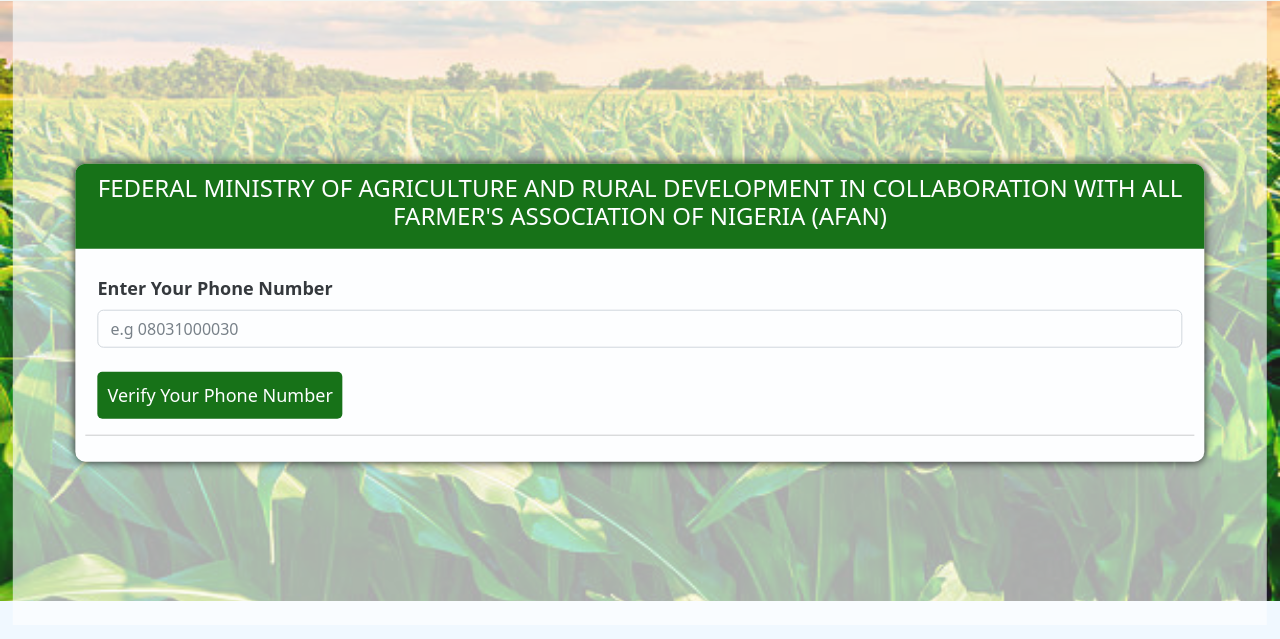
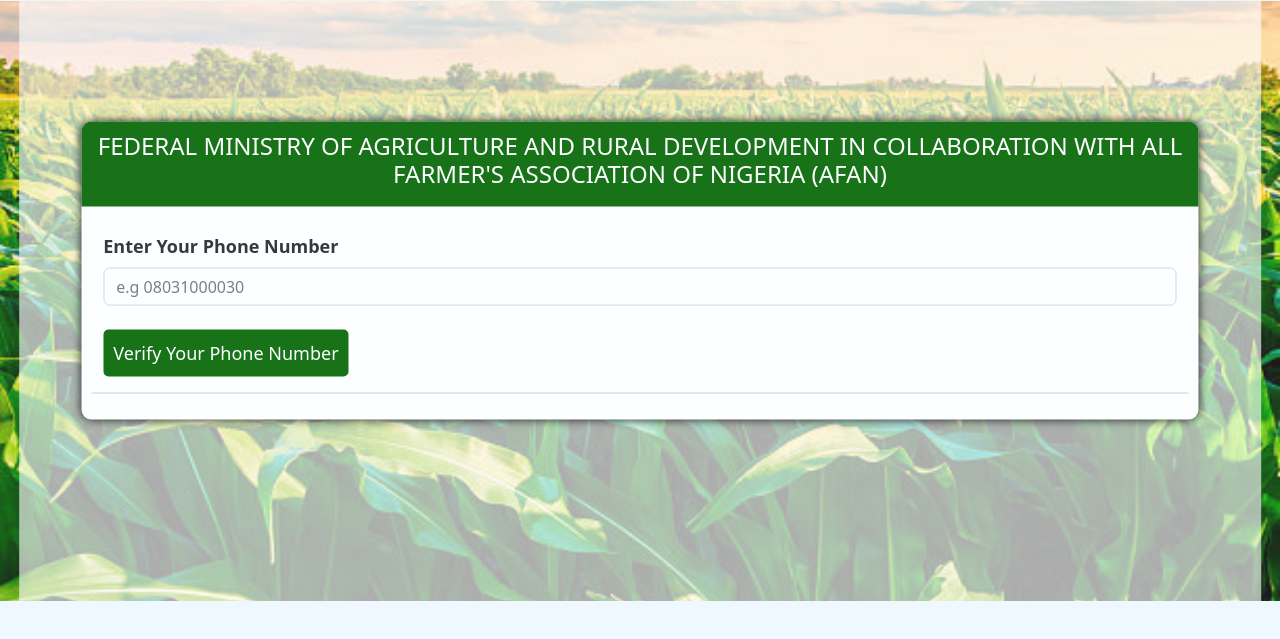
Before and after one commit to Legenddee/AFAN, a plain HTML site: page index.html in a window 1280 px wide. Shown: the part 103-742 px from the top of the page. Drawn offline with nearby package versions, Linux system fonts and the light colour scheme.

Commit message:
Add files via upload

```diff
--- a/index.css
+++ b/index.css
@@ -38,15 +38,15 @@ body{
     position: absolute;
     left: 50%;
     transform: translate(-50%);
-    width: 98%;
-    height: 78vh;
+    width: 97%;
+    height: 75vh;
     background-color: #ffffffa4;
 }
 .element{
     position: absolute;
-    top: 50%;
+    top: 40%;
     left: 50%;
-    transform: translate(-50%,-50%);
+    transform: translate(-50%,-40%);
     z-index: 1;
     width: 90%;
     box-shadow: 0px 0px 10px rgba(0,0,0,02);
```
